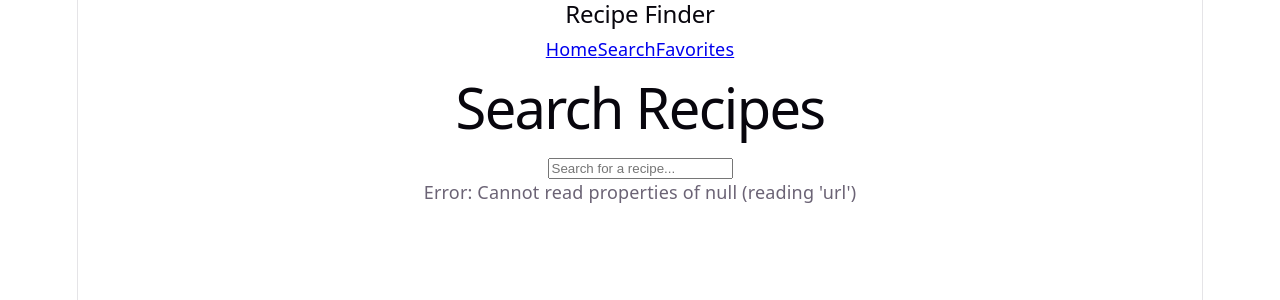
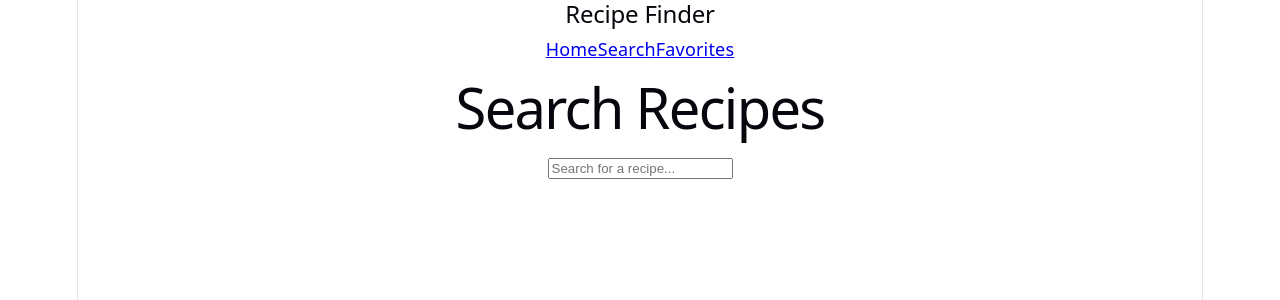
Before and after one commit to divzmadhu/mod-10-sba-recipe-discovery-app, a React (Vite) app: page /search in a window 1280 px wide. Shown: the top 300 px of the page. Built offline with nearby package versions, Linux system fonts and the light colour scheme.

Commit message:
Implement debounced recipe search

```diff
--- a/src/Pages/Search/Search.jsx
+++ b/src/Pages/Search/Search.jsx
@@ -1,6 +1,7 @@
 import { useSearchParams } from "react-router-dom";
 import useFetch from "../../hooks/useFetch";
 import RecipeCard from "../../components/RecipeCard/RecipeCard";
+import useDebounce from "../../hooks/useDebounce";
 
 export default function Search() {
 
@@ -8,9 +9,12 @@ export default function Search() {
 
     const searchQuery = searchParams.get("query") || "";
 
+    // Wait 500ms after the user stops typing before updating the search value.
+    const debouncedSearchQuery = useDebounce(searchQuery, 500);
+
     const { data, loading, error } = useFetch(
-        searchQuery
-            ? `https://www.themealdb.com/api/json/v1/1/search.php?s=${encodeURIComponent(searchQuery)}`
+        debouncedSearchQuery
+            ? `https://www.themealdb.com/api/json/v1/1/search.php?s=${encodeURIComponent(debouncedSearchQuery)}`
             : null
     );
 
@@ -30,7 +34,7 @@ export default function Search() {
 
             {error && <p>Error: {error}</p>}
 
-            {!loading && !error && searchQuery && (
+            {!loading && !error && debouncedSearchQuery && (
                 <div>
                     {data?.meals ? (
                         data.meals.map((meal) => (
--- /dev/null
+++ b/src/hooks/useDebounce.js
@@ -0,0 +1,20 @@
+import { useState, useEffect } from "react";
+
+export default function useDebounce(value, delay = 500) {
+
+    const [debouncedValue, setDebouncedValue] = useState(value);
+
+    useEffect(() => {
+
+        const timerId = setTimeout(() => {
+            setDebouncedValue(value);
+        }, delay);
+
+        return () => {
+            clearTimeout(timerId);
+        };
+
+    }, [value, delay]);
+
+    return debouncedValue;
+}
--- a/src/hooks/useFetch.js
+++ b/src/hooks/useFetch.js
@@ -12,6 +12,12 @@ export default function useFetch(url) {
     const [error, setError] = useState(null);
 
     useEffect(() => {
+        if (!url) {
+            setData(null);
+            setLoading(false);
+            setError(null);
+            return;
+        }
 
         async function fetchData() {
 
```
